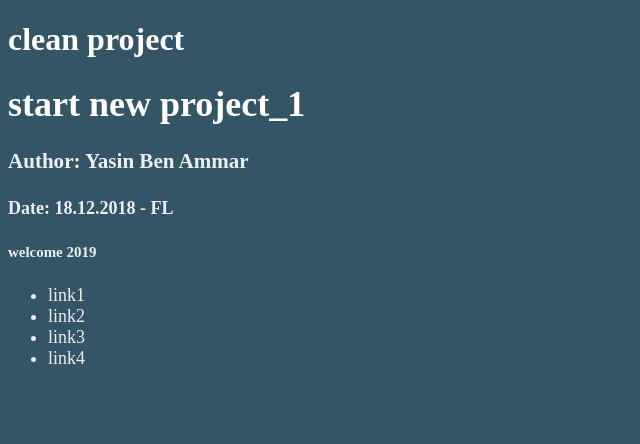
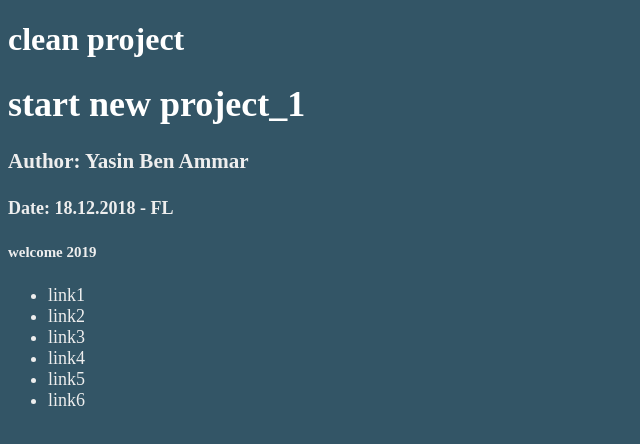
Before and after one commit to benammar-dev/hausCarsta, a website: page index.html in a window 1280 px wide. Shown: the whole page, without its empty margins (0-640 px from the left). Drawn offline with Linux system fonts and the light colour scheme.

Commit message:
added another links to menu

```diff
--- a/index.html
+++ b/index.html
@@ -24,6 +24,8 @@
                 <li><a href="#"></a>link2</li>
                 <li><a href="#"></a>link3</li>
                 <li><a href="#"></a>link4</li>
+                <li><a href="#"></a>link5</li>
+                <li><a href="#"></a>link6</li>
               </ul>
             </aside>
           </div>
```
